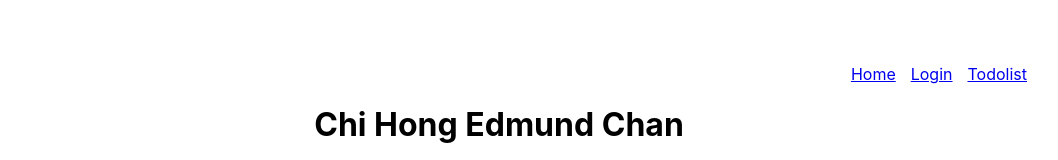
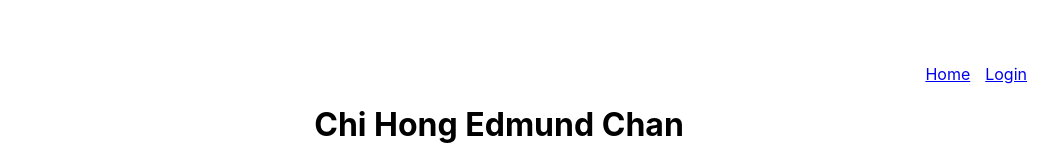
Before and after one commit to edmundchan8/edwebsite2022, a React (Create React App) app in the folder frontend/: page / in a window 1280 px wide. Shown: the top 160 px of the page, without its empty margins (141-1199 px from the left). Built offline with nearby package versions, Linux system fonts and the light colour scheme.

Commit message:
removing todo temp

```diff
--- a/frontend/src/App.js
+++ b/frontend/src/App.js
@@ -2,7 +2,7 @@ import React, { useState } from 'react';
 import { BrowserRouter as Router, Route, Routes, NavLink } from 'react-router-dom';
 import Home from './home';
 import Login from './components/login';
-import Todolist from './components/todolist';
+// import Todolist from './components/todolist';
 import StockManager from './components/stockManager/index';
 import apiClient from './services/api';
 
@@ -45,12 +45,12 @@ function App() {
                     <NavLink className='nav-links' to='/home'>Home</NavLink>
                     {loginNavContent}
                     {stockManager}
-                    <NavLink className='nav-links' to='/todolist'>Todolist</NavLink>
+                    {/* <NavLink className='nav-links' to='/todolist'>Todolist</NavLink> */}
                 </div>
                 <Routes>
                     <Route exact path="/home" element={ <Home/>} />
                     <Route exact path='/login' element={ <Login onLogin={login}/>} />
-                    <Route exact path='/todolist' element={ <Todolist />} />
+                    {/* <Route exact path='/todolist' element={ <Todolist />} /> */}
                     <Route path='/stockManager/*' element={<StockManager />}/>
                     <Route exact path="/" element={ <Home/>} />
                 </Routes>
```
